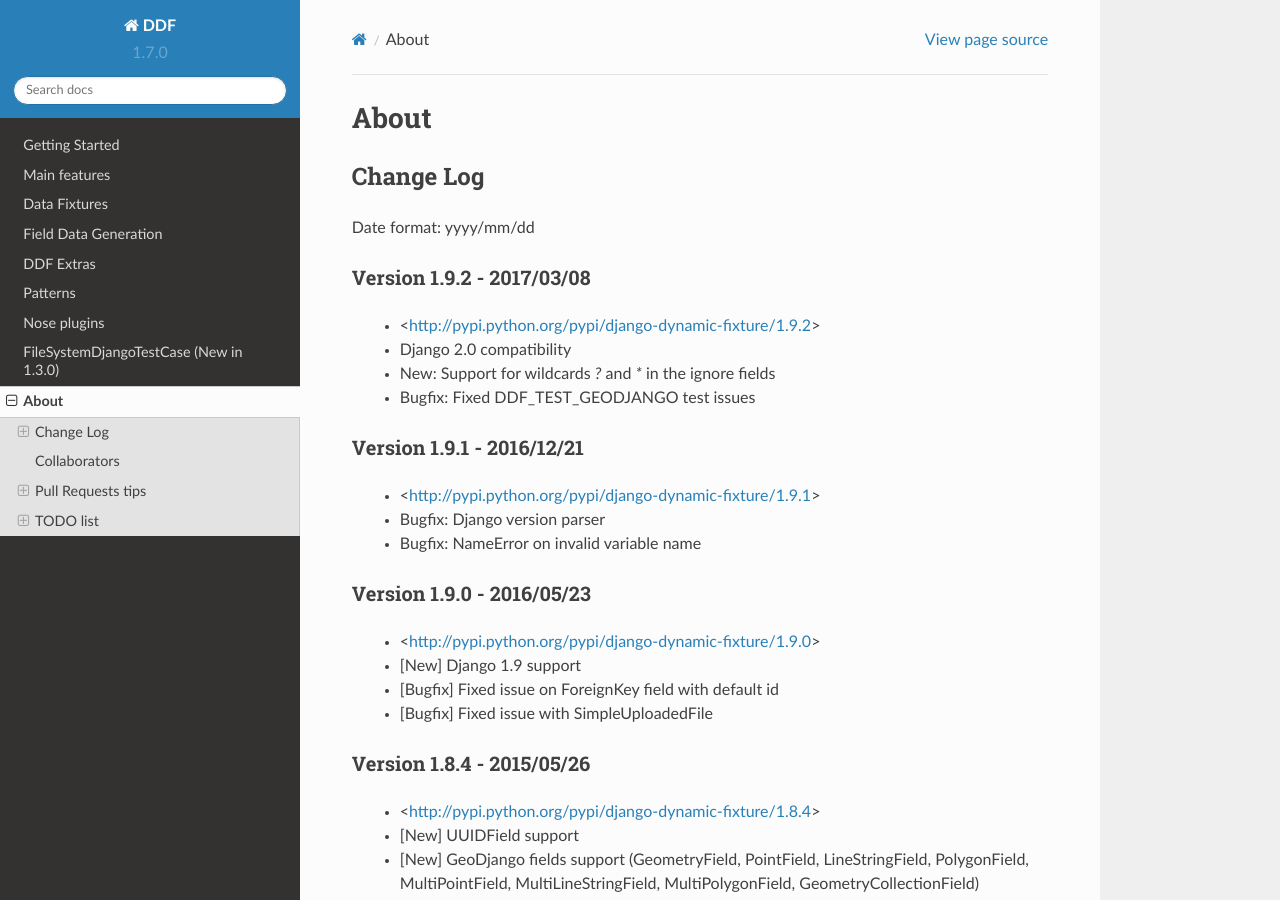
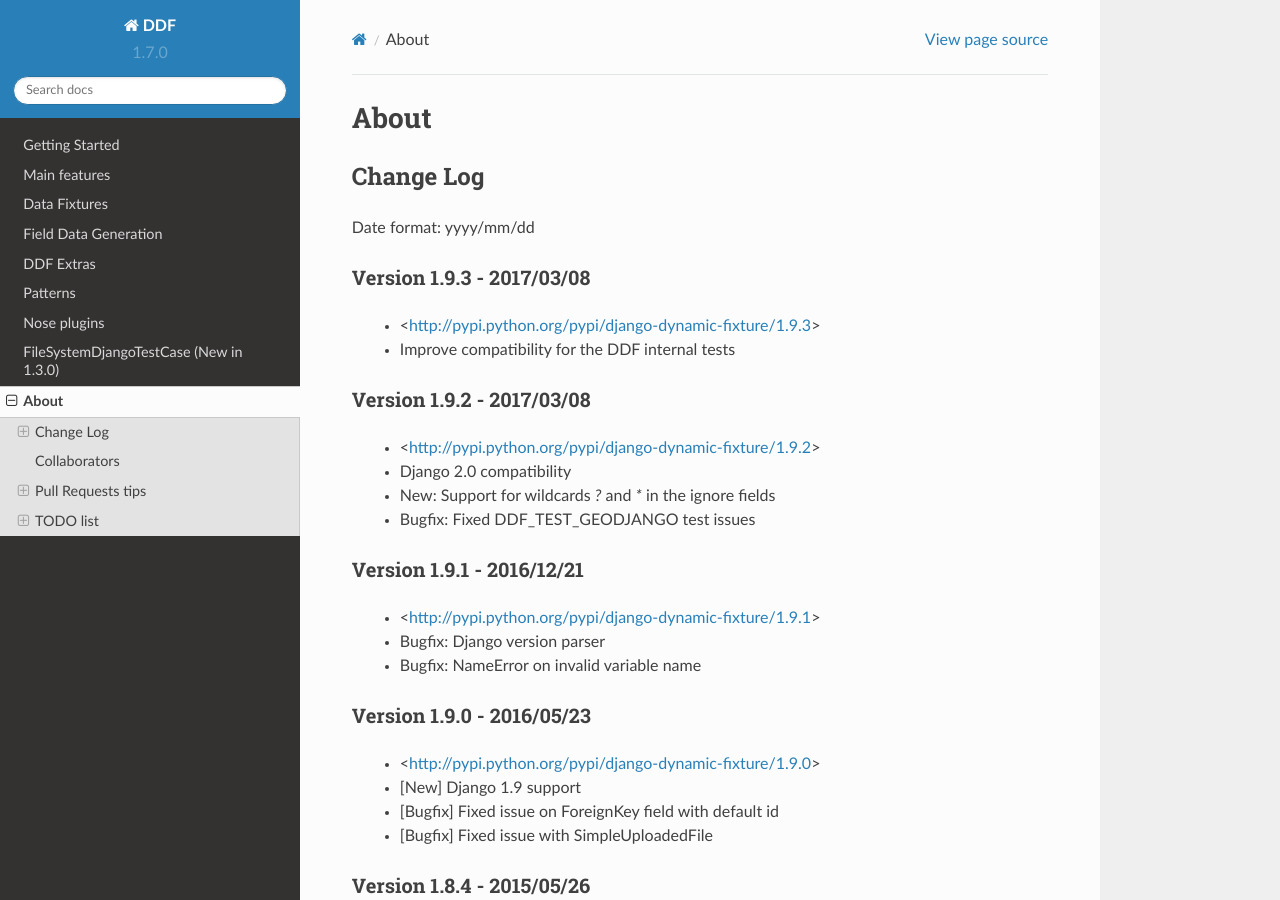
Before and after one commit to paulocheque/django-dynamic-fixture, a Sphinx documentation site: the page built from docs/source/about.rst, in a window 1280 px wide and 900 px high. Built offline with Sphinx 7.4.7 and the Read the Docs theme 2.0.0, drawn with Linux system fonts in a browser that asks for light colours.

```diff
--- a/docs/source/about.rst
+++ b/docs/source/about.rst
@@ -8,6 +8,11 @@ Change Log
 ===============================================================================
 
 Date format: yyyy/mm/dd
+
+Version 1.9.3 - 2017/03/08
+-------------------------------------------------------------------------------
+  * <http://pypi.python.org/pypi/django-dynamic-fixture/1.9.3>
+  * Improve compatibility for the DDF internal tests
 
 Version 1.9.2 - 2017/03/08
 -------------------------------------------------------------------------------
--- a/setup.py
+++ b/setup.py
@@ -14,7 +14,7 @@ from setuptools import setup, find_packages
 # Update version and save
 # Go to 'files' link and upload the file
 
-VERSION = '1.9.2'
+VERSION = '1.9.3'
 
 tests_require = [
     'nose==1.3.7',
```
Also changed, not shown: 2 other files.
